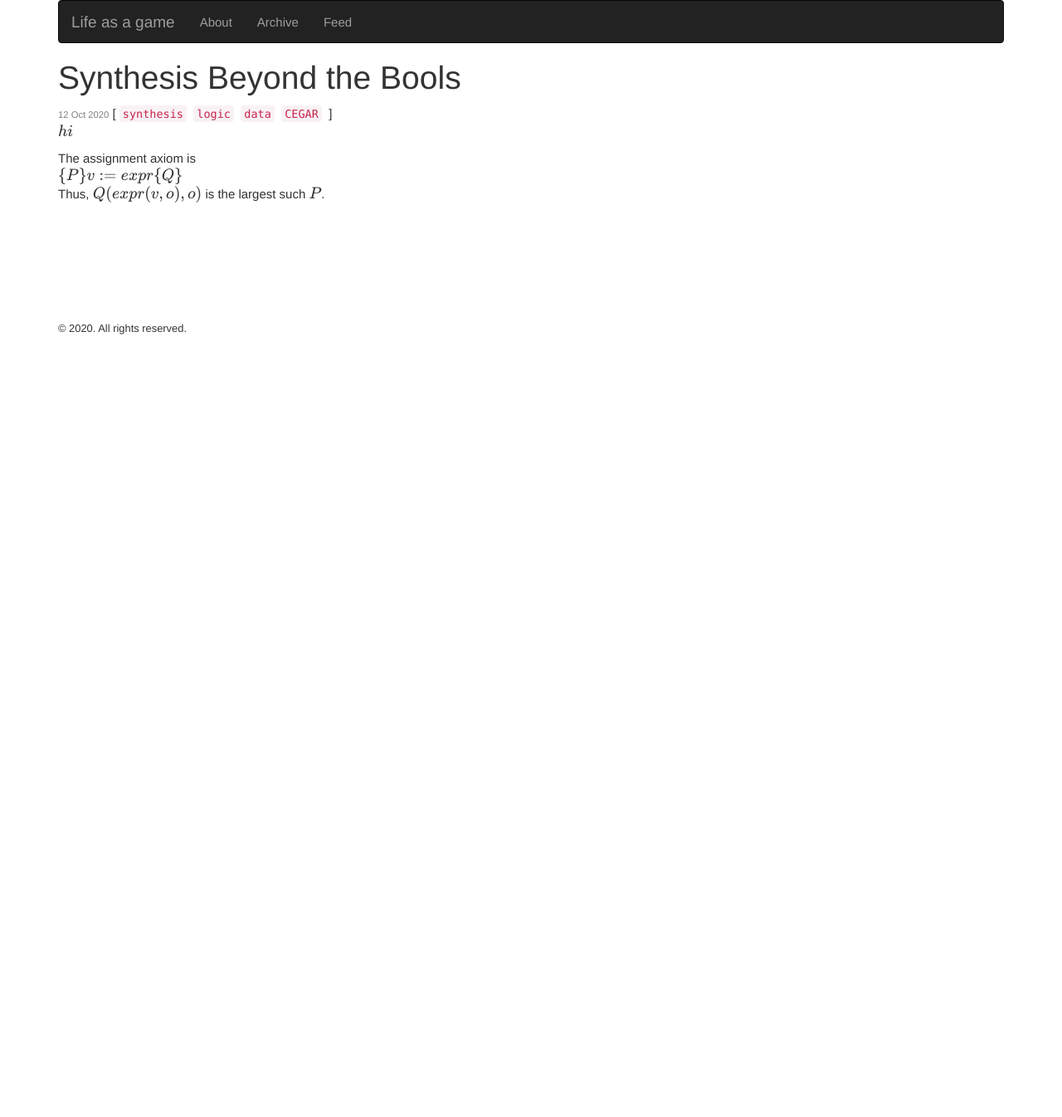
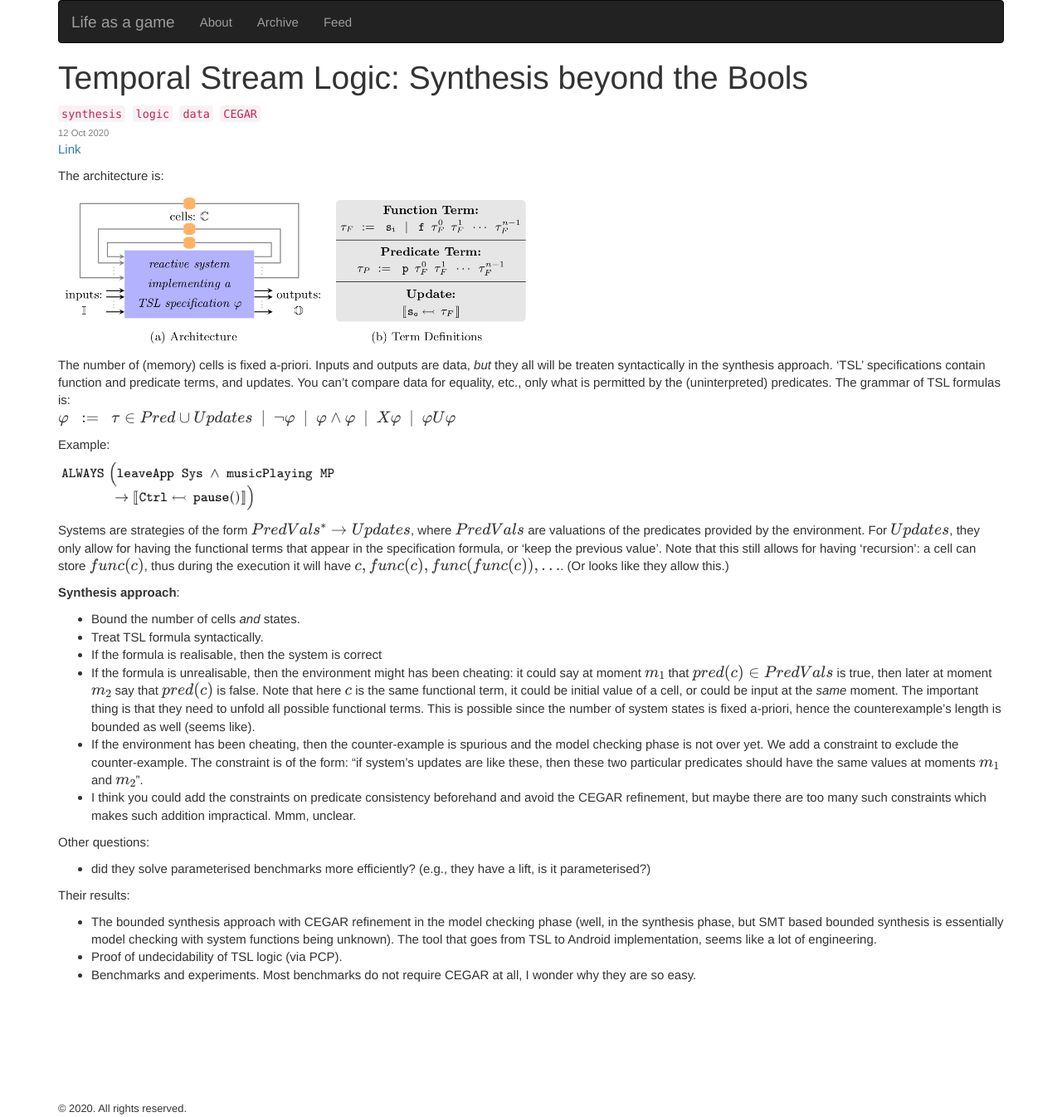
Before and after one commit to 5nizza/5nizza.github.io, a Jekyll site: the page built from _posts/zeta/2020-10-12-TLS-synthesis-beyond-the-bools.md, in a window 1280 px wide. Shown: the whole page at 83% size. Built offline with Jekyll 4.4.1, drawn with Linux system fonts in a browser that asks for light colours; nearby versions of some CDN libraries; formulas are drawn with MathJax 3; comment, search, counter and statistics services are not loaded; before the commit the page ends 900 px from its top, so only the background shows below that.

Commit message:
notes on TSL paper

```diff
--- a/_layouts/post.html
+++ b/_layouts/post.html
@@ -4,13 +4,14 @@ layout: default
 
 <article class="post">
   <h1 class="post-title">{{ page.title }}</h1>
-  <time datetime="{{ page.date | date_to_xmlschema }}" class="post-date">{{ page.date | date_to_string }}</time>
-  <span>[
+  <span>
     {% for tag in page.tags %}
       {% capture tag_name %}{{ tag }}{% endcapture %}
       <a href="/tag/{{ tag_name }}"><code class="highligher-rouge"><nobr>{{ tag_name }}</nobr></code>&nbsp;</a>
     {% endfor %}
-  ]</span>
+  </span>
+  <br/>
+  <time datetime="{{ page.date | date_to_xmlschema }}" class="post-date">{{ page.date | date_to_string }}</time>
   {{ content }}
 </article>
 
--- a/_posts/zeta/2020-10-12-TLS-synthesis-beyond-the-bools.md
+++ b/_posts/zeta/2020-10-12-TLS-synthesis-beyond-the-bools.md
@@ -1,13 +1,66 @@
 ---
-title: Synthesis Beyond the Bools
+title: "Temporal Stream Logic: Synthesis beyond the Bools"
 tags: synthesis logic data CEGAR
 layout: post
 ---
 
-$hi$
+[Link](https://link.springer.com/chapter/10.1007/978-3-030-25540-4_35)
 
-The assignment axiom is
-$$
-\{ P \} v:=expr \{ Q \}
-$$
-Thus, $Q(expr(v,o),o)$ is the largest such $P$.
+The architecture is:
+
+<img src="{{ site.url }}/assets/tsl_paper_system_architecture.png" width="50%"/>
+
+The number of (memory) cells is fixed a-priori.
+Inputs and outputs are data, _but_ they all will be treaten syntactically in the synthesis approach.
+'TSL' specifications contain function and predicate terms, and updates.
+You can't compare data for equality, etc., only what is permitted by the (uninterpreted) predicates.
+The grammar of TSL formulas is:\
+$
+\varphi ~~ := ~~ \tau \in Pred \cup Updates ~~ \| ~~ \neg \varphi ~~ \| ~~ \varphi \wedge \varphi ~~ \| ~~ X \varphi ~~ \| ~~ \varphi U \varphi
+$
+
+Example:
+
+<img src="{{ site.url }}/assets/tsl_paper_example_formula.png" width="30%"/>
+
+Systems are strategies of the form $PredVals^ * \rightarrow Updates$,
+where $PredVals$ are valuations of the predicates provided by the environment.
+For $Updates$, they only allow for having the functional terms that appear in the specification formula, or 'keep the previous value'.
+Note that this still allows for having 'recursion': a cell can store $func (c)$,
+thus during the execution it will have $c, func(c), func(func(c)), ...$.
+(Or looks like they allow this.)
+
+__Synthesis approach__:
+
+- Bound the number of cells _and_ states.
+- Treat TSL formula syntactically.
+- If the formula is realisable, then the system is correct
+- If the formula is unrealisable, then the environment might has been cheating:
+  it could say at moment $m_1$ that $pred(c) \in PredVals$ is true,
+  then later at moment $m_2$ say that $pred(c)$ is false.
+  Note that here $c$ is the same functional term,
+  it could be initial value of a cell,
+  or could be input at the _same_ moment.
+  The important thing is that they need to unfold all possible functional terms.
+  This is possible since the number of system states is fixed a-priori,
+  hence the counterexample's length is bounded as well (seems like).
+- If the environment has been cheating,
+  then the counter-example is spurious and the model checking phase is not over yet.
+  We add a constraint to exclude the counter-example. The constraint is of the form:
+  "if system's updates are like these, then these two particular predicates should have the same values at moments $m_1$ and $m_2$".
+- I think you could add the constraints on predicate consistency beforehand and avoid the CEGAR refinement,
+  but maybe there are too many such constraints which makes such addition impractical.
+  Mmm, unclear.
+
+
+Other questions:
+
+- did they solve parameterised benchmarks more efficiently? (e.g., they have a lift, is it parameterised?)
+
+
+Their results:
+
+- The bounded synthesis approach with CEGAR refinement in the model checking phase (well, in the synthesis phase, but SMT based bounded synthesis is essentially model checking with system functions being unknown).
+  The tool that goes from TSL to Android implementation, seems like a lot of engineering.
+- Proof of undecidability of TSL logic (via PCP).
+- Benchmarks and experiments. Most benchmarks do not require CEGAR at all, I wonder why they are so easy.
```
Also changed, not shown: assets/tsl_paper_example_formula.png (added), assets/tsl_paper_system_architecture.png (added).
